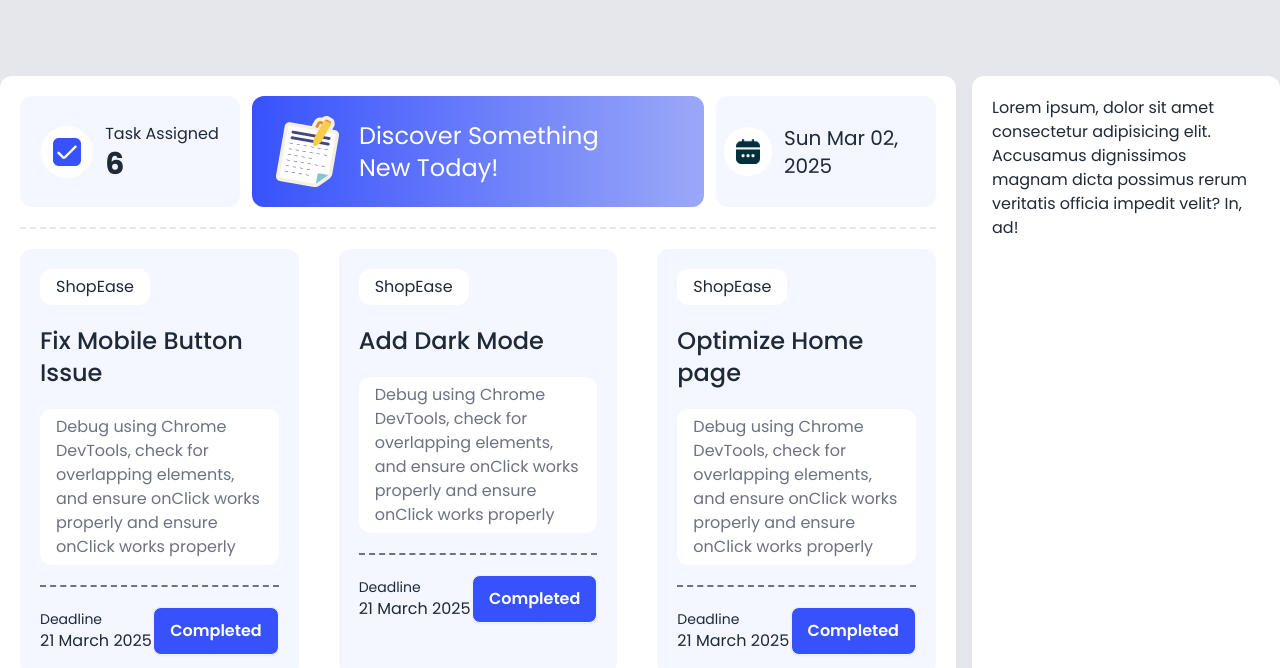
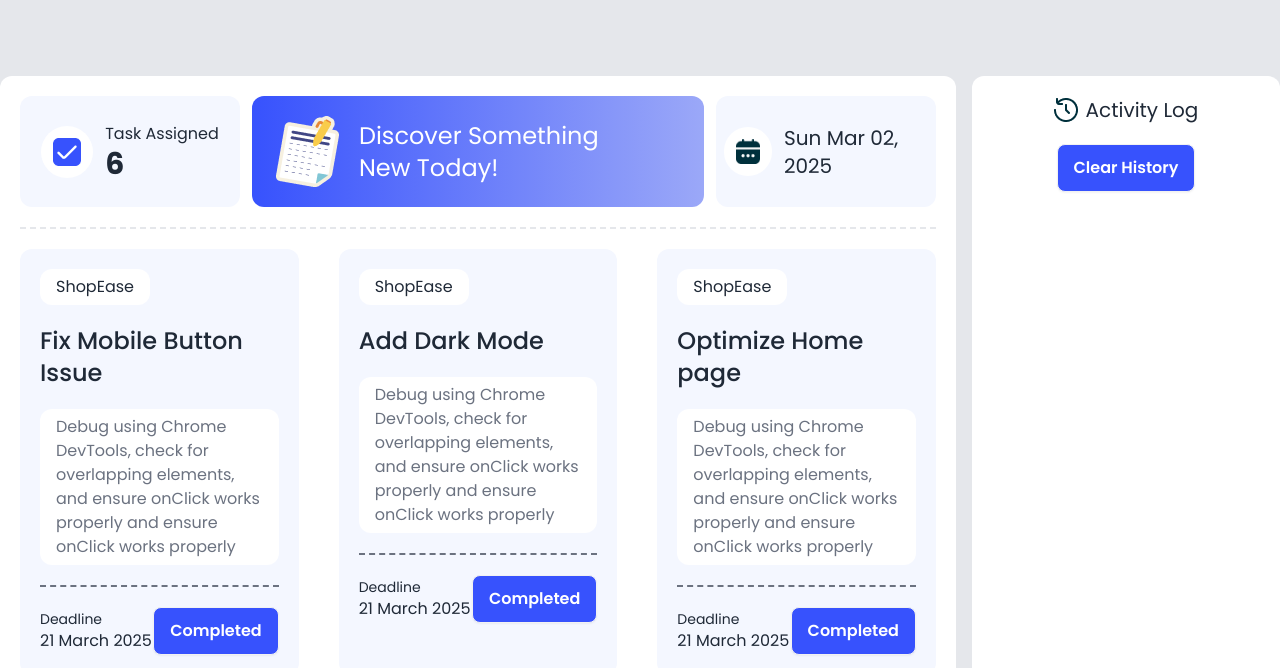
Before and after one commit to cosmokhairul/fifth-assignment, a plain HTML site: page index.html in a window 1280 px wide. Shown: the part 132-800 px from the top of the page. Drawn offline with nearby package versions, Linux system fonts and the light colour scheme.

Commit message:
second push

```diff
--- a/index.html
+++ b/index.html
@@ -173,7 +173,13 @@
                 </div>
 
                 <div class="bg-white rounded-xl p-5">
-                    <h1>Lorem ipsum, dolor sit amet consectetur adipisicing elit. Accusamus dignissimos magnam dicta possimus rerum veritatis officia impedit velit? In, ad!</h1>
+                    <div class="flex flex-row items-center justify-center gap-2 mb-5">
+                        <img src="./assets/activity.png" alt="">
+                        <h3 class="text-xl">Activity Log</h3>
+                    </div>
+                    <div class="text-center mb-10">
+                        <button id="clear-history" class="btn bg-[#3752FD] text-base text-white">Clear History</button>
+                    </div>
 
                     <div id="task-activity" class="bg-[#F4F7FF] rounded-xl">
 
--- a/script/main.js
+++ b/script/main.js
@@ -65,6 +65,11 @@ const completeBtns = document.getElementsByClassName("complete-btns");
         document.body.style.backgroundColor = colors[colorIndex];
     };
 
+    document.getElementById("clear-history").addEventListener("click", function(){
+        const container = document.getElementById("task-activity");
+        container.innerHTML = "";
+    })
+
 
 
 // document.getElementById("complete-btn").addEventListener("click", function(){
```
